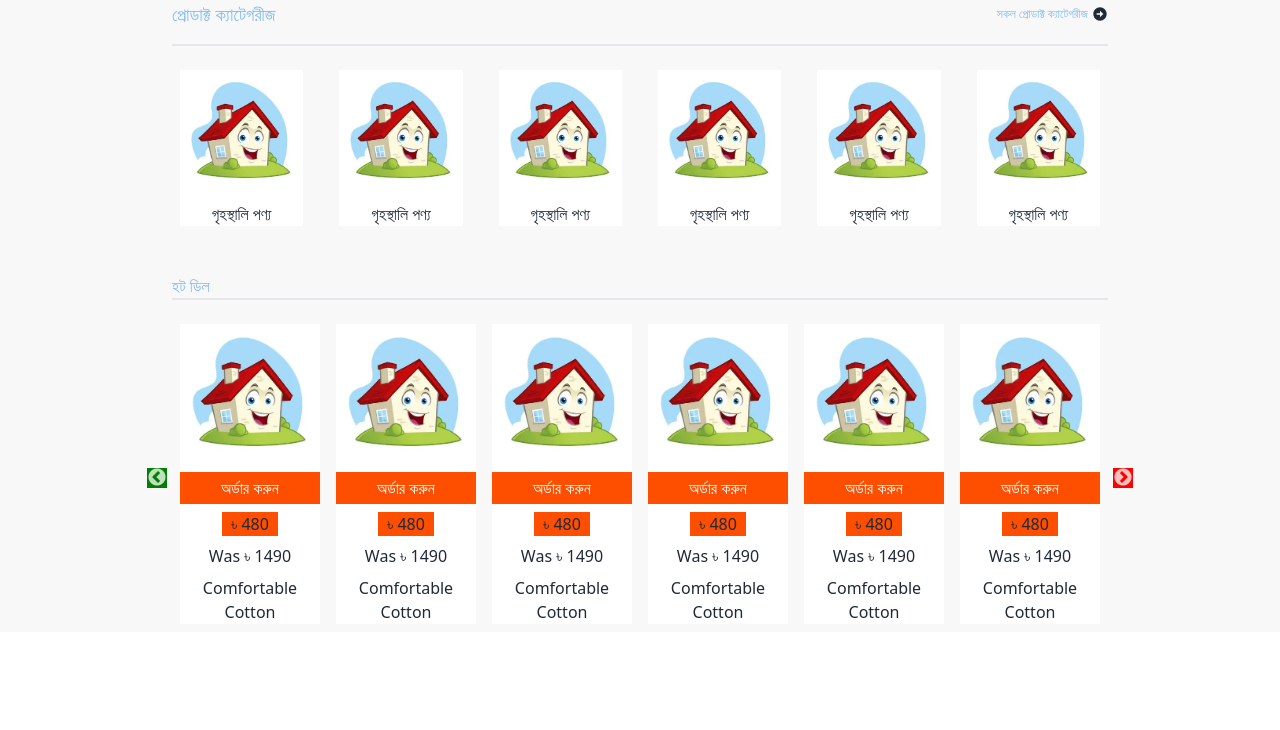
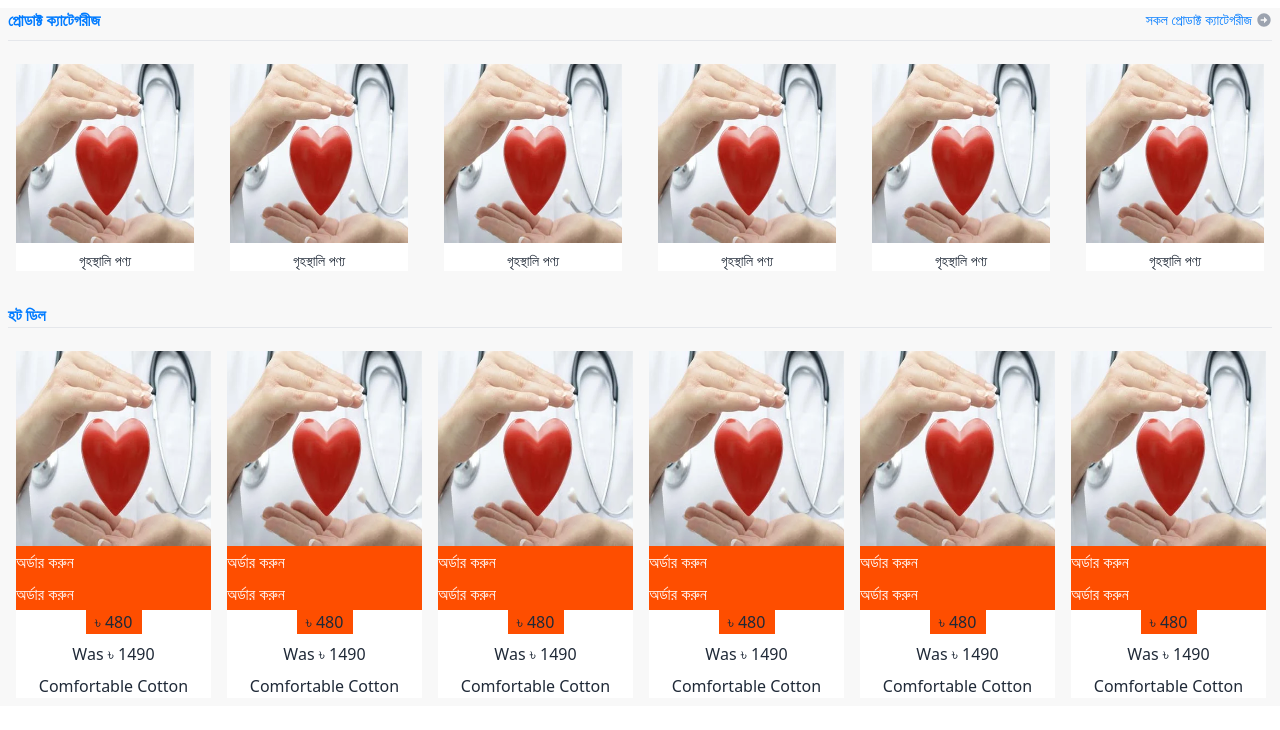
Before and after one commit to MehediHasanMridha/e-commerce-client, a React (Vite) app: page / in a window 1280 px wide. Shown: the top 730 px of the page. Built offline with nearby package versions, Linux system fonts and the light colour scheme.

Commit message:
incomplete

```diff
--- /dev/null
+++ b/src/components/CategoryCard.jsx
@@ -0,0 +1,12 @@
+import pic1 from "../assets/product-category/স্বাস্থ্য-সুরক্ষা-পণ্য-8524.webp";
+
+function CategoryCard() {
+  return (
+    <div className="mx-2 space-y-2 bg-white border-0 mb-2 hover:shadow-lg">
+      <img src={pic1} alt="গৃহস্থালি পণ্য" />
+      <p className="bg-transparent text-sm text-center">গৃহস্থালি পণ্য</p>
+    </div>
+  );
+}
+
+export default CategoryCard;
--- a/src/components/hot-deal/HotDealCard.jsx
+++ b/src/components/hot-deal/HotDealCard.jsx
@@ -1,14 +1,13 @@
-import pic1 from "../../assets/product-category/গৃহস্থালী-পণ্য-4429.jpg";
+import pic1 from "../../assets/product-category/স্বাস্থ্য-সুরক্ষা-পণ্য-8524.webp";
 
 const HotDealCard = () => {
   return (
-    <div className="mx-2 space-y-2 bg-white border-0 mb-2 hover:shadow-lg">
+    <div className="mx-2 bg-white border-0 mb-2 hover:shadow-lg">
       <img src={pic1} alt="গৃহস্থালি পণ্য" />
-      <button className="bg-[#fe4e00] w-full py-1 text-white">
-        অর্ডার করুন
-      </button>
+      <div className="bg-secondary w-full py-1 text-white">অর্ডার করুন</div>
+      <div className="bg-secondary w-full py-1 text-white">অর্ডার করুন</div>
       <div className="space-y-2 bg-white text-center">
-        <div className="bg-[#fe4e00] w-14 mx-auto">৳ 480 </div>
+        <div className="bg-secondary w-14 mx-auto">৳ 480 </div>
         <div className="bg-white">Was ৳ 1490</div>
         <div className="bg-white">Comfortable Cotton</div>
       </div>
--- a/src/components/hot-deal/HotDealSlider.jsx
+++ b/src/components/hot-deal/HotDealSlider.jsx
@@ -7,7 +7,7 @@ function SampleNextArrow(props) {
   const { className, style, onClick } = props;
   return (
     <div
-      className={className}
+      className="hidden lg:block"
       style={{ ...style, display: "block", background: "red" }}
       onClick={onClick}
     />
@@ -18,7 +18,7 @@ function SamplePrevArrow(props) {
   const { className, style, onClick } = props;
   return (
     <div
-      className={className}
+      className="hidden lg:block"
       style={{ ...style, display: "block", background: "green" }}
       onClick={onClick}
     />
@@ -33,10 +33,36 @@ const HotDealSlider = () => {
     slidesToScroll: 1,
     nextArrow: <SampleNextArrow />,
     prevArrow: <SamplePrevArrow />,
+    responsive: [
+      {
+        breakpoint: 1024,
+        settings: {
+          slidesToShow: 3,
+          slidesToScroll: 3,
+          infinite: true,
+          dots: true,
+        },
+      },
+      {
+        breakpoint: 600,
+        settings: {
+          slidesToShow: 2,
+          slidesToScroll: 2,
+          initialSlide: 2,
+        },
+      },
+      {
+        breakpoint: 480,
+        settings: {
+          slidesToShow: 2,
+          slidesToScroll: 1,
+        },
+      },
+    ],
   };
 
   return (
-    <div className="slider-container">
+    <div className="slider-container my-6">
       <Slider {...settings}>
         <div>
           <HotDealCard />
--- a/src/components/hot-deal/HotDealTitle.jsx
+++ b/src/components/hot-deal/HotDealTitle.jsx
@@ -1,7 +1,7 @@
 const HotDealTitle = () => {
   return (
     <div className="flex justify-center lg:justify-start">
-      <h3 className="text-[#80bcf1]">হট ডিল</h3>
+      <div className="text-primary font-bold">হট ডিল</div>
     </div>
   );
 };
--- a/src/components/hot-deal/index.jsx
+++ b/src/components/hot-deal/index.jsx
@@ -3,9 +3,9 @@ import HotDealTitle from "./HotDealTitle";
 
 const HotDeal = () => {
   return (
-    <div className="mx-[172px] my-10">
+    <div className="px-2">
       <HotDealTitle />
-      <div className="w-full border mb-6"></div>
+      <div className="w-full h-[0.1px] bg-gray-200"></div>
       <HotDealSlider />
     </div>
   );
--- a/src/components/product-category/ProductCategoryCard.jsx
+++ b/src/components/product-category/ProductCategoryCard.jsx
@@ -1,45 +1,16 @@
-import pic1 from "../../assets/product-category/গৃহস্থালী-পণ্য-4429.jpg";
+import CategoryCard from "../CategoryCard";
 
 const ProductCategoryCard = () => {
   return (
-    <div className="flex justify-center">
-      <div className="grid grid-cols-2 gap-4 md:grid-cols-3 md:gap-5 lg:grid-cols-6">
-        {/* first-card */}
-        <div className="mx-2 space-y-2 bg-white border-0 mb-2 hover:shadow-lg">
-          <img src={pic1} alt="গৃহস্থালি পণ্য" />
-          <p className="bg-white text-center">গৃহস্থালি পণ্য</p>
-        </div>
-
-        {/* second-card */}
-        <div className="mx-2 space-y-2 bg-white border-0 mb-2 hover:shadow-lg">
-          <img src={pic1} alt="গৃহস্থালি পণ্য" />
-          <p className="bg-white text-center">গৃহস্থালি পণ্য</p>
-        </div>
-
-        {/* third-Card */}
-        <div className="mx-2 space-y-2 bg-white border-0 mb-2 hover:shadow-lg">
-          <img src={pic1} alt="গৃহস্থালি পণ্য" />
-          <p className="bg-white text-center">গৃহস্থালি পণ্য</p>
-        </div>
-
-        {/* fourth-card */}
-        <div className="mx-2 space-y-2 bg-white border-0 mb-2 hover:shadow-lg">
-          <img src={pic1} alt="গৃহস্থালি পণ্য" />
-          <p className="bg-white text-center">গৃহস্থালি পণ্য</p>
-        </div>
-
-        {/* fifth-card */}
-        <div className="mx-2 space-y-2 bg-white border-0 mb-2 hover:shadow-lg">
-          <img src={pic1} alt="গৃহস্থালি পণ্য" />
-          <p className="bg-white text-center">গৃহস্থালি পণ্য</p>
-        </div>
-
-        {/* sixth-card */}
-        <div className="mx-2 space-y-2 bg-white border-0 mb-2 hover:shadow-lg">
-          <img src={pic1} alt="গৃহস্থালি পণ্য" />
-          <p className="bg-white text-center">গৃহস্থালি পণ্য</p>
-        </div>
-      </div>
+    <div className="grid grid-cols-2 gap-x-2 gap-y-6 my-6 md:grid-cols-3 md:gap-5 lg:grid-cols-6 ">
+      {/* first-card */}
+      <CategoryCard />
+      <CategoryCard />
+      <CategoryCard />
+      <CategoryCard />
+      <CategoryCard />
+      <CategoryCard />
+      {/* second-card */}
     </div>
   );
 };
--- a/src/components/product-category/ProductCategoryTitle.jsx
+++ b/src/components/product-category/ProductCategoryTitle.jsx
@@ -2,17 +2,13 @@ import { BiSolidRightArrowCircle } from "react-icons/bi";
 
 const ProductCategoryTitle = () => {
   return (
-    <div className="">
-      <div className="flex flex-col justify-center items-center gap-1 lg:flex-row lg:justify-between lg:items-center">
-        <div className="text-lg text-[#80bcf1]">প্রোডাক্ট ক্যাটেগরীজ</div>
-        <div className="flex items-center gap-1">
-          <button className="text-xs text-[#80bcf1] ">
-            সকল প্রোডাক্ট ক্যাটেগরীজ
-          </button>
-          <span>
-            <BiSolidRightArrowCircle />
-          </span>
-        </div>
+    <div className="flex flex-col justify-center items-center gap-1 lg:flex-row lg:justify-between lg:items-center text-primary my-2">
+      <div className="text-md font-bold">প্রোডাক্ট ক্যাটেগরীজ</div>
+      <div className="flex items-center gap-1">
+        <div className="text-sm">সকল প্রোডাক্ট ক্যাটেগরীজ</div>
+        <span>
+          <BiSolidRightArrowCircle className="text-gray-400" />
+        </span>
       </div>
     </div>
   );
--- a/src/components/product-category/index.jsx
+++ b/src/components/product-category/index.jsx
@@ -3,9 +3,9 @@ import ProductCategoryTitle from "./ProductCategoryTitle";
 
 const ProductCategory = () => {
   return (
-    <div className="mx-[172px]">
+    <div className="px-2">
       <ProductCategoryTitle />
-      <div className="w-full border mt-4 mb-6"></div>
+      <div className="w-full h-[0.1px] bg-gray-200"></div>
       <ProductCategoryCard />
     </div>
   );
--- a/tailwind.config.js
+++ b/tailwind.config.js
@@ -5,7 +5,12 @@ export default {
     "./src/**/*.{js,ts,jsx,tsx}",
   ],
   theme: {
-    extend: {},
+    extend: {
+      colors: {
+        'primary': '#007bff',
+        'secondary': '#fe4e00',
+      }
+    },
   },
   plugins: [
     require('daisyui'),
```
Also changed, not shown: src/main.jsx (+9 -12 lines), src/assets/product-category/স্বাস্থ্য-সুরক্ষা-পণ্য-8524.webp (added), src/index.css (line endings or trailing spaces).
